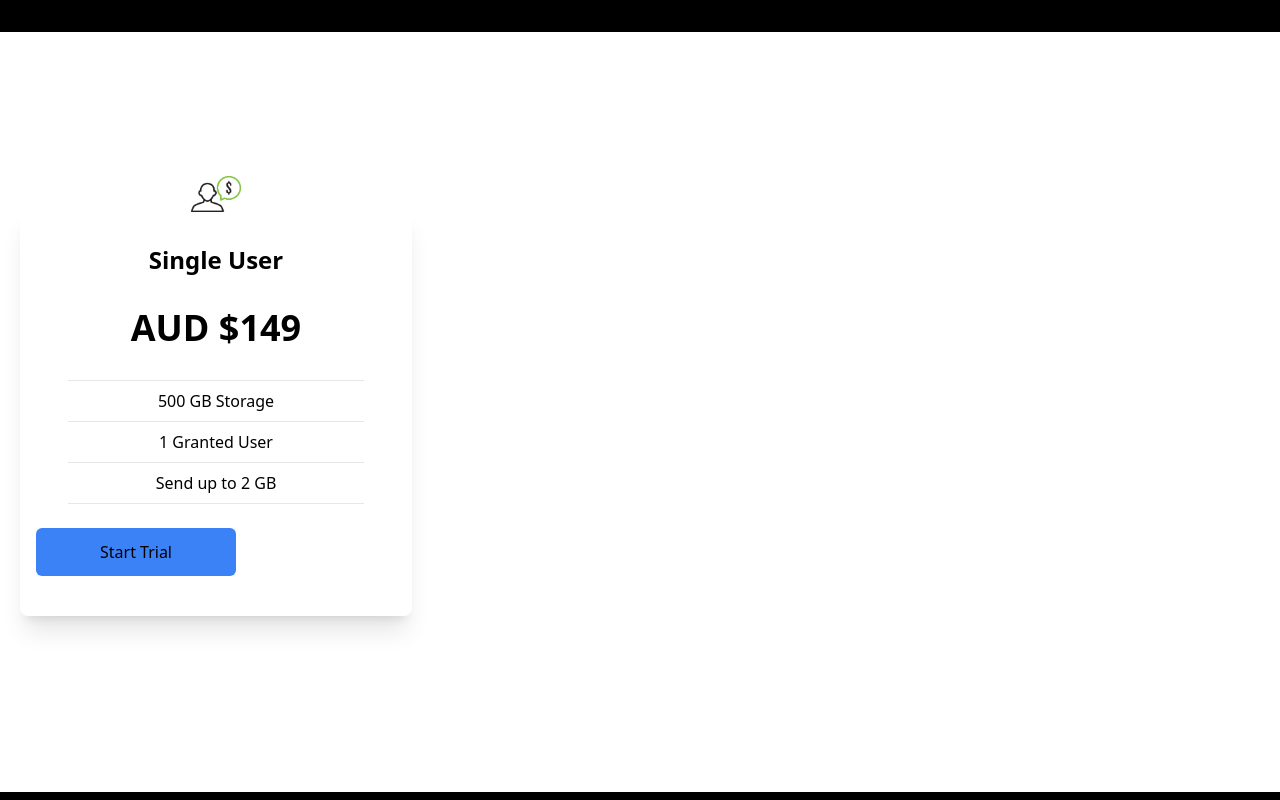
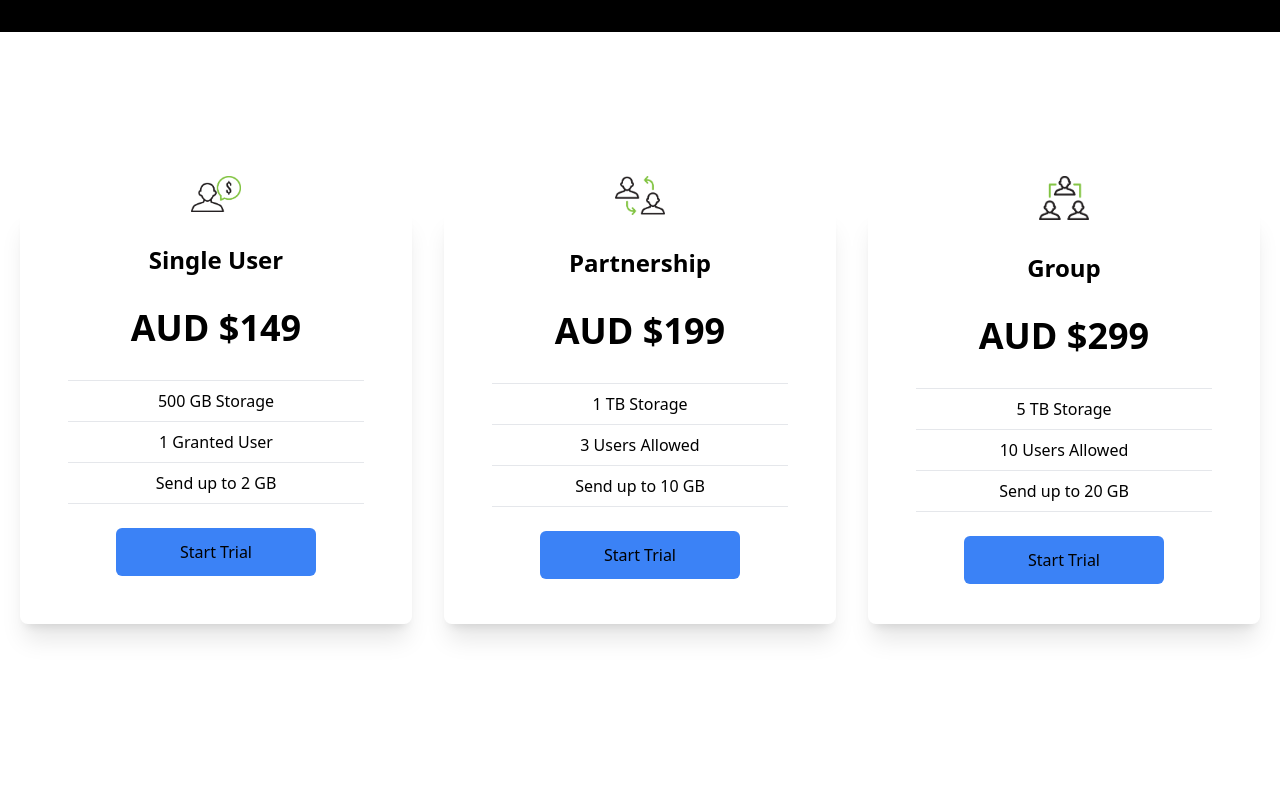
Before and after one commit to ting11222001/Analytics-Commerce-Page, a Next.js app: page / in a window 1280 px wide. Shown: the part 1617-2417 px from the top of the page. Built offline with nearby package versions, Linux system fonts and the light colour scheme.

Commit message:
feat: 🎸 create card component and update layout

```diff
--- /dev/null
+++ b/components/Card.tsx
@@ -0,0 +1,36 @@
+import React from 'react';
+import Image, { StaticImageData } from 'next/image';
+
+type Props = {
+    src: string | StaticImageData;
+    title: string;
+    price: string;
+    storage: string;
+    users: string;
+    size: string;
+}
+
+const Card = (props: Props) => {
+    return (
+        <div className='w-full shadow-xl flex flex-col p-4 my-4 rounded-lg hover:scale-105 duration-300'>
+            <Image
+                className='mx-auto mt-[-3rem]'
+                src={props.src}
+                alt="An icon"
+                width={50}
+                height={45}
+                placeholder="blur"
+            />
+            <h2 className='text-2xl font-bold text-center py-8'>{props.title}</h2>
+            <p className='text-center text-4xl font-bold'>{props.price}</p>
+            <div className='text-center font-medium'>
+                <p className='py-2 border-t border-b mx-8 mt-8'>{props.storage}</p>
+                <p className='py-2 border-b mx-8'>{props.users}</p>
+                <p className='py-2 border-b mx-8'>{props.size}</p>
+            </div>
+            <button className='bg-blue-500 w-[200px] rounded-md font-medium my-6 mx-auto py-3 text-black'>Start Trial</button>
+        </div>
+    )
+}
+
+export default Card
--- a/components/Cards.tsx
+++ b/components/Cards.tsx
@@ -1,8 +1,8 @@
 import React from 'react';
-import Image from 'next/image';
 import single from '../public/single.webp';
 import double from '../public/double.webp';
 import triple from '../public/triple.webp';
+import Card from '@/components/Card';
 
 type Props = {}
 
@@ -10,24 +10,9 @@ const Cards = (props: Props) => {
     return (
         <div className='w-full py-[10rem] px-4 bg-white'>
             <div className='max-w-[1240px] mx-auto grid md:grid-cols-3 gap-8'>
-                <div className='w-full shadow-xl flex flex-col p-4 my-4 rounded-lg hover:scale-105 duration-300'>
-                    <Image
-                        className='mx-auto mt-[-3rem]'
-                        src={single}
-                        alt="A picture of single"
-                        width={50}
-                        height={45}
-                        placeholder="blur"
-                    />
-                    <h2 className='text-2xl font-bold text-center py-8'>Single User</h2>
-                    <p className='text-center text-4xl font-bold'>AUD $149</p>
-                    <div className='text-center font-medium'>
-                        <p className='py-2 border-t border-b mx-8 mt-8'>500 GB Storage</p>
-                        <p className='py-2 border-b mx-8'>1 Granted User</p>
-                        <p className='py-2 border-b mx-8'>Send up to 2 GB</p>
-                    </div>
-                    <button className='bg-blue-500 w-[200px] rounded-md font-medium my-6 mx-auto md:mx-0 py-3 text-black'>Start Trial</button>
-                </div>
+                <Card src={single} title={'Single User'} price={'AUD $149'} storage={'500 GB Storage'} users={'1 Granted User'} size={'Send up to 2 GB'} />
+                <Card src={double} title={'Partnership'} price={'AUD $199'} storage={'1 TB Storage'} users={'3 Users Allowed'} size={'Send up to 10 GB'} />
+                <Card src={triple} title={'Group'} price={'AUD $299'} storage={'5 TB Storage'} users={'10 Users Allowed'} size={'Send up to 20 GB'} />
             </div>
         </div>
     )
```
